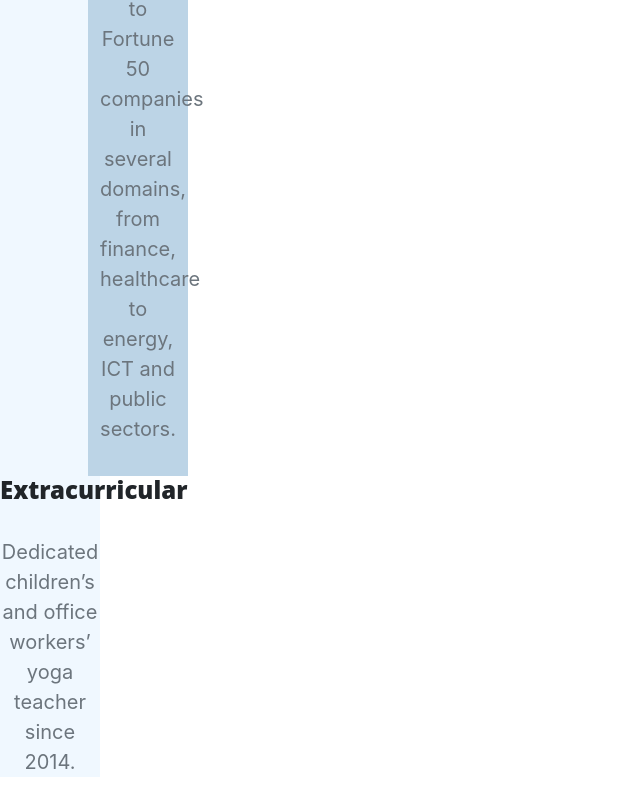
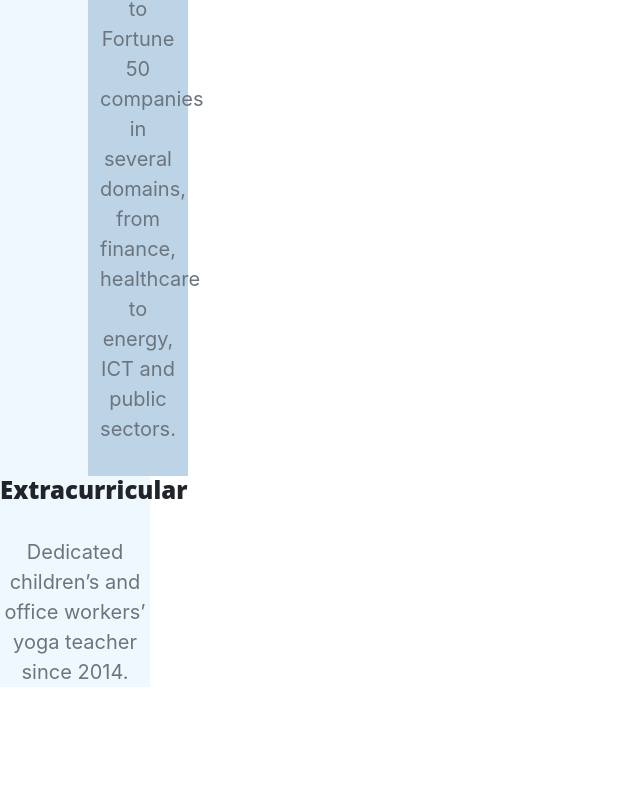
Before and after one commit to vera-lovelace/vera-lovelace.github.io, a plain HTML site: page index.html in a window 1280 px wide. Shown: the part 1601-2410 px from the top of the page, without its empty margins (0-640 px from the left). After the commit the page ends 2320 px from the top, so only its background shows below. Drawn offline with Linux system fonts and the light colour scheme.

Commit message:
Style change

```diff
--- a/index.html
+++ b/index.html
@@ -49,7 +49,7 @@
                      <h4>Professional experiences</h4>
                      <p class="text-muted"> As a member of a Big4's Global People and Change Management teams, I focused on business process improvements, digitalization and organizational change advisory in the last 5 years, working for SMEs to Fortune 50 companies in several domains, from finance, healthcare to energy, ICT and public sectors.</p></div>
                 </div>
-                <div class="column" style="background-color:#f0f8ff;max-width: 100px">
+                <div class="column" style="background-color:#f0f8ff;max-width: 150px">
                      <h4>Extracurricular</h4>
                      <p class="text-muted"> Dedicated children’s and office workers’ yoga teacher since 2014.</p>
                 </div>
```
